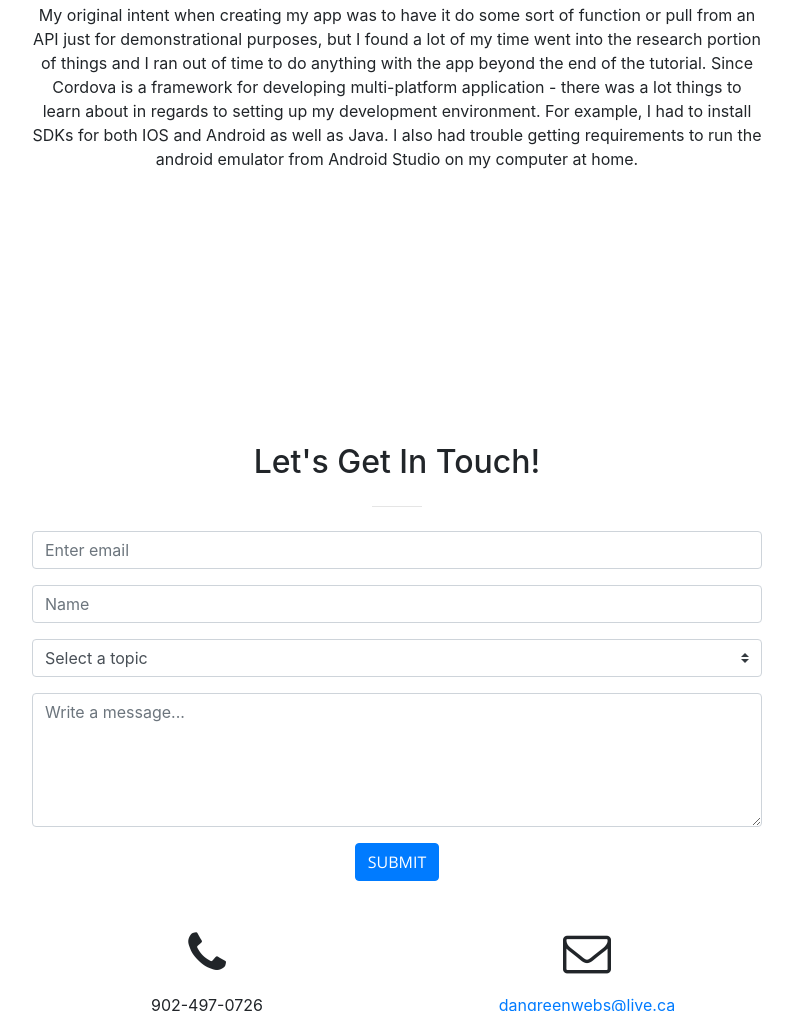
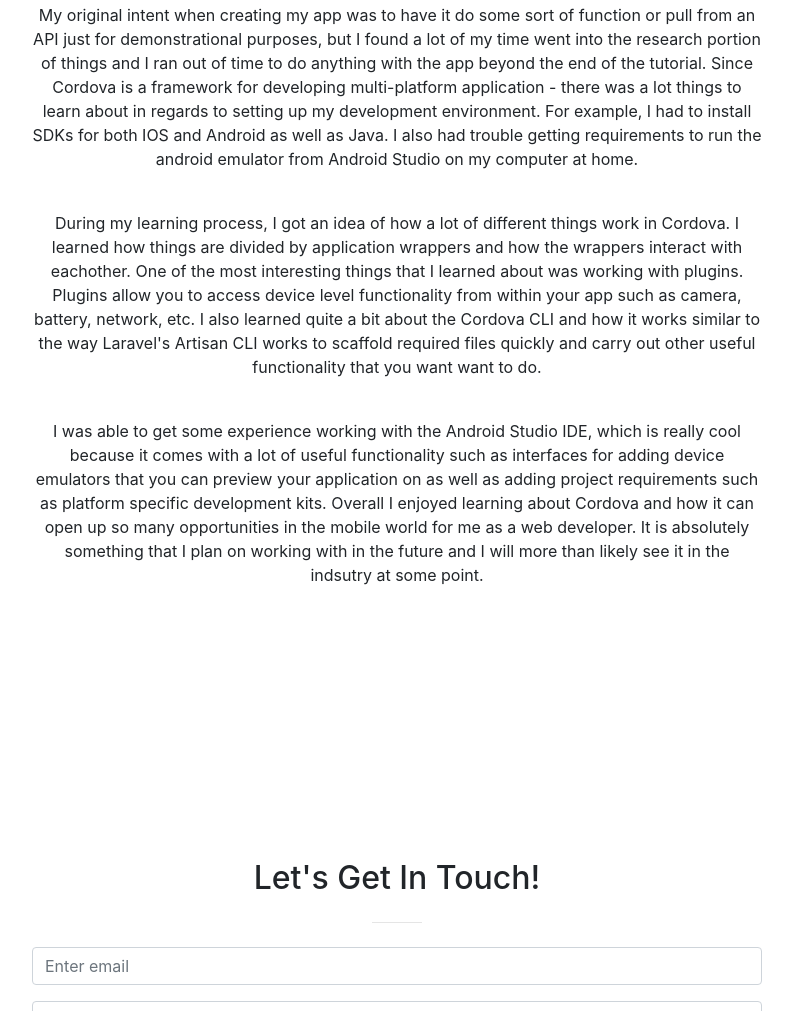
Before and after one commit to dangreen-webdev/dangreen-webdev.github.io, a website with bundled scripts: page index.html in a window 1280 px wide. Shown: the part 3081-4092 px from the top of the page, without its empty margins (243-1036 px from the left). Built offline with nearby package versions, Linux system fonts and the light colour scheme.

Commit message:
Update index.html

```diff
--- a/index.html
+++ b/index.html
@@ -264,6 +264,28 @@
 				 install SDKs for both IOS and Android as well as Java. I also had trouble getting requirements to
 				 run the android emulator from Android Studio on my computer at home.
 			 </p>
+
+			  	 <br>
+			 <p>
+				During my learning process, I got an idea of how a lot of different things work in Cordova.
+				 I learned how things are divided by application wrappers and how the wrappers interact with
+				 eachother. One of the most interesting things that I learned about was working with plugins.
+				 Plugins allow you to access device level functionality from within your app such as camera,
+				 battery, network, etc. I also learned quite a bit about the Cordova CLI and how it works similar
+				 to the way Laravel's Artisan CLI works to scaffold required files quickly and carry out other
+				 useful functionality that you want want to do.
+			 </p>
+
+			 	  	 <br>
+			 <p>
+			I was able to get some experience working with the Android Studio IDE, which is really cool because
+				 it comes with a lot of useful functionality such as interfaces for adding device emulators
+				 that you can preview your application on as well as adding project requirements such as
+				 platform specific development kits. Overall I enjoyed learning about Cordova and how it
+				 can open up so many opportunities in the mobile world for me as a web developer. It is
+				 absolutely something that I plan on working with in the future and I will more than likely
+				 see it in the indsutry at some point.
+			 </p>
 			     </div>
 		    </div>
 		    </div>
```
